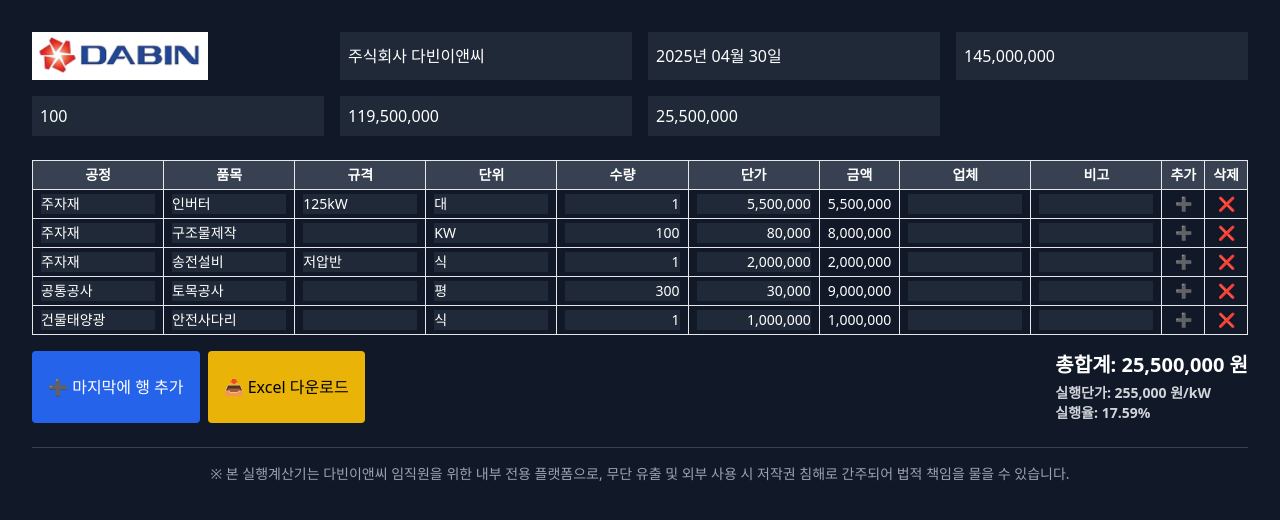
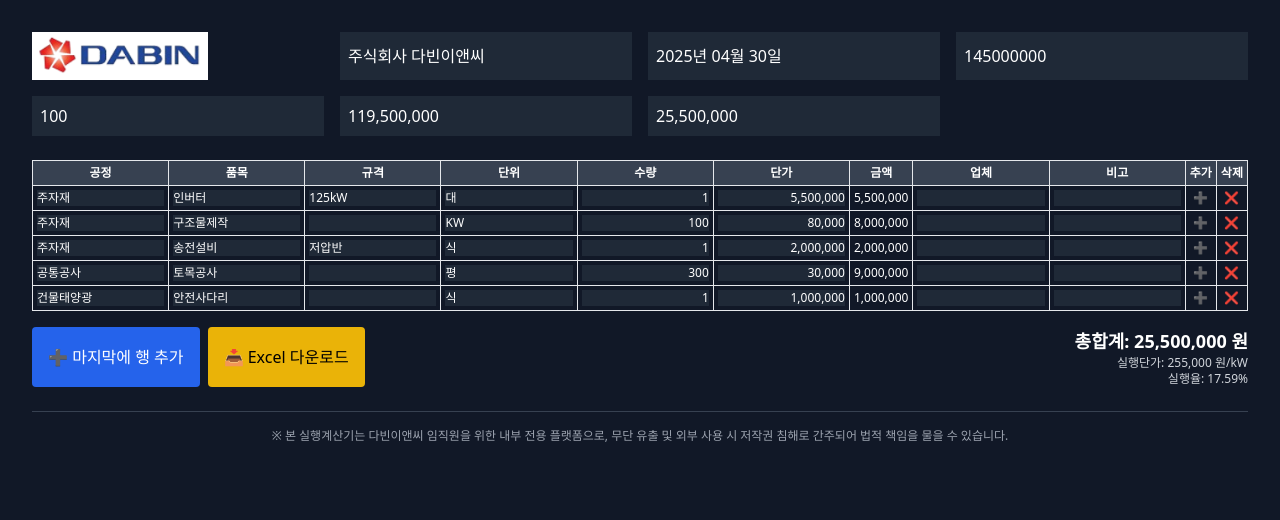
Before and after one commit to leejungmin1649/dabin, a Next.js app: page / in a window 1280 px wide. Shown: the top 520 px of the page. Built offline with nearby package versions, Linux system fonts and the light colour scheme.

Commit message:
Update index.js

```diff
--- a/pages/index.js
+++ b/pages/index.js
@@ -54,25 +54,21 @@
     setRows(rows.filter(row => row.id !== id));
   };
 
-  const calculateTotal = () => {
-    return rows.reduce((sum, row) => sum + (row.수량 * row.단가 || 0), 0);
-  };
-
-  const formatNumber = (num) => {
-    return num?.toLocaleString('ko-KR') ?? '-';
-  };
+  const calculateTotal = () => rows.reduce((sum, row) => sum + (row.수량 * row.단가 || 0), 0);
+  const formatNumber = (num) => num?.toLocaleString('ko-KR') ?? '-';
 
   const totalAmount = calculateTotal();
-  const revenue = parseInt(contractAmount) - totalAmount;
+  const parsedContractAmount = parseInt(contractAmount.replace(/,/g, '')) || 0;
+  const revenue = parsedContractAmount - totalAmount;
   const unitPrice = contractCapacity ? Math.floor(totalAmount / contractCapacity) : 0;
-  const execRate = contractAmount ? ((totalAmount / parseInt(contractAmount)) * 100).toFixed(2) : '-';
+  const execRate = parsedContractAmount ? ((totalAmount / parsedContractAmount) * 100).toFixed(2) : '-';
 
   const exportToExcel = () => {
     const wb = XLSX.utils.book_new();
     const data = [
       ['실행 내역서'],
       ['공사명', projectName, '', '', '작성일', date],
-      ['계약금액', contractAmount, '', '', '계약용량', contractCapacity],
+      ['계약금액', parsedContractAmount, '', '', '계약용량', contractCapacity],
       ['수익금액', revenue, '', '', '실행금액', totalAmount],
       [],
       ['공정','품목','규격','단위','수량','단가','금액','업체','비고']
@@ -95,17 +91,17 @@
         <div><img src="/20250411_235807.png" className="h-12" /></div>
         <input value={projectName} onChange={e => setProjectName(e.target.value)} className="bg-gray-800 p-2" placeholder="공사명" />
         <input value={date} onChange={e => setDate(e.target.value)} className="bg-gray-800 p-2" placeholder="작성일" />
-        <input value={formatNumber(parseInt(contractAmount))} onChange={e => setContractAmount(e.target.value.replace(/,/g, ''))} className="bg-gray-800 p-2" placeholder="계약금액" />
+        <input value={contractAmount} onChange={e => setContractAmount(e.target.value)} className="bg-gray-800 p-2" placeholder="계약금액" />
         <input value={contractCapacity} onChange={e => setContractCapacity(parseFloat(e.target.value) || 0)} className="bg-gray-800 p-2" placeholder="계약용량" />
         <input value={formatNumber(revenue)} readOnly className="bg-gray-800 p-2" placeholder="수익금액" />
         <input value={formatNumber(totalAmount)} readOnly className="bg-gray-800 p-2" placeholder="실행금액" />
       </div>
       <div className="overflow-x-auto">
-        <table className="table-auto w-full text-sm border border-white mb-4">
+        <table className="table-auto w-full text-xs border border-white mb-4">
           <thead className="bg-gray-700">
             <tr>
               {['공정', '품목', '규격', '단위', '수량', '단가', '금액', '업체', '비고', '추가', '삭제'].map((col, idx) => (
-                <th key={idx} className="border px-2 py-1 whitespace-nowrap">{col}</th>
+                <th key={idx} className="border px-1 py-1 whitespace-nowrap">{col}</th>
               ))}
             </tr>
           </thead>
@@ -113,28 +109,20 @@
             {rows.map((row, i) => (
               <tr key={row.id}>
                 {['공정', '품목', '규격', '단위'].map(key => (
-                  <td key={key} className="border px-2 py-1">
-                    <input value={row[key]} onChange={e => updateRow(i, key, e.target.value)} className="bg-gray-800 w-full" />
+                  <td key={key} className="border px-1 py-1">
+                    <input value={row[key]} onChange={e => updateRow(i, key, e.target.value)} className="bg-gray-800 w-full text-xs" />
                   </td>
                 ))}
                 {['수량', '단가'].map(key => (
-                  <td key={key} className="border px-2 py-1">
-                    <input value={formatNumber(row[key])} onChange={e => updateRow(i, key, e.target.value)} className="bg-gray-800 text-right w-full" />
+                  <td key={key} className="border px-1 py-1">
+                    <input value={formatNumber(row[key])} onChange={e => updateRow(i, key, e.target.value)} className="bg-gray-800 text-right w-full text-xs" />
                   </td>
                 ))}
-                <td className="border px-2 py-1 text-right">{formatNumber(row.수량 * row.단가)}</td>
-                <td className="border px-2 py-1">
-                  <input value={row.업체} onChange={e => updateRow(i, '업체', e.target.value)} className="bg-gray-800 w-full" />
-                </td>
-                <td className="border px-2 py-1">
-                  <input value={row.비고} onChange={e => updateRow(i, '비고', e.target.value)} className="bg-gray-800 w-full" />
-                </td>
-                <td className="border px-2 py-1 text-center">
-                  <button onClick={() => addRowAt(i)} className="text-green-400">➕</button>
-                </td>
-                <td className="border px-2 py-1 text-center">
-                  <button onClick={() => deleteRow(row.id)} className="text-red-400">❌</button>
-                </td>
+                <td className="border px-1 py-1 text-right text-xs">{formatNumber(row.수량 * row.단가)}</td>
+                <td className="border px-1 py-1"><input value={row.업체} onChange={e => updateRow(i, '업체', e.target.value)} className="bg-gray-800 w-full text-xs" /></td>
+                <td className="border px-1 py-1"><input value={row.비고} onChange={e => updateRow(i, '비고', e.target.value)} className="bg-gray-800 w-full text-xs" /></td>
+                <td className="border px-1 py-1 text-center"><button onClick={() => addRowAt(i)} className="text-green-400">➕</button></td>
+                <td className="border px-1 py-1 text-center"><button onClick={() => deleteRow(row.id)} className="text-red-400">❌</button></td>
               </tr>
             ))}
           </tbody>
@@ -145,15 +133,12 @@
           <button onClick={() => addRowAt(rows.length - 1)} className="bg-blue-600 px-4 py-2 rounded text-white">➕ 마지막에 행 추가</button>
           <button onClick={exportToExcel} className="bg-yellow-500 px-4 py-2 rounded text-black">📥 Excel 다운로드</button>
         </div>
-        <div className="text-xl font-bold text-right sm:text-left">
-          총합계: {formatNumber(totalAmount)} 원
-          <div className="text-sm text-gray-300 mt-1">
-            실행단가: {contractCapacity ? `${formatNumber(unitPrice)} 원/kW` : '-'}<br />
-            실행율: {execRate}%
-          </div>
+        <div className="text-sm sm:text-right">
+          <div className="font-bold text-lg">총합계: {formatNumber(totalAmount)} 원</div>
+          <div className="text-xs text-gray-300">실행단가: {contractCapacity ? `${formatNumber(unitPrice)} 원/kW` : '-'}<br />실행율: {execRate}%</div>
         </div>
       </div>
-      <div className="mt-6 text-sm text-center text-gray-400 border-t border-gray-700 pt-4">
+      <div className="mt-6 text-xs text-center text-gray-400 border-t border-gray-700 pt-4">
         ※ 본 실행계산기는 다빈이앤씨 임직원을 위한 내부 전용 플랫폼으로, 무단 유출 및 외부 사용 시 저작권 침해로 간주되어 법적 책임을 물을 수 있습니다.
       </div>
     </div>
```
